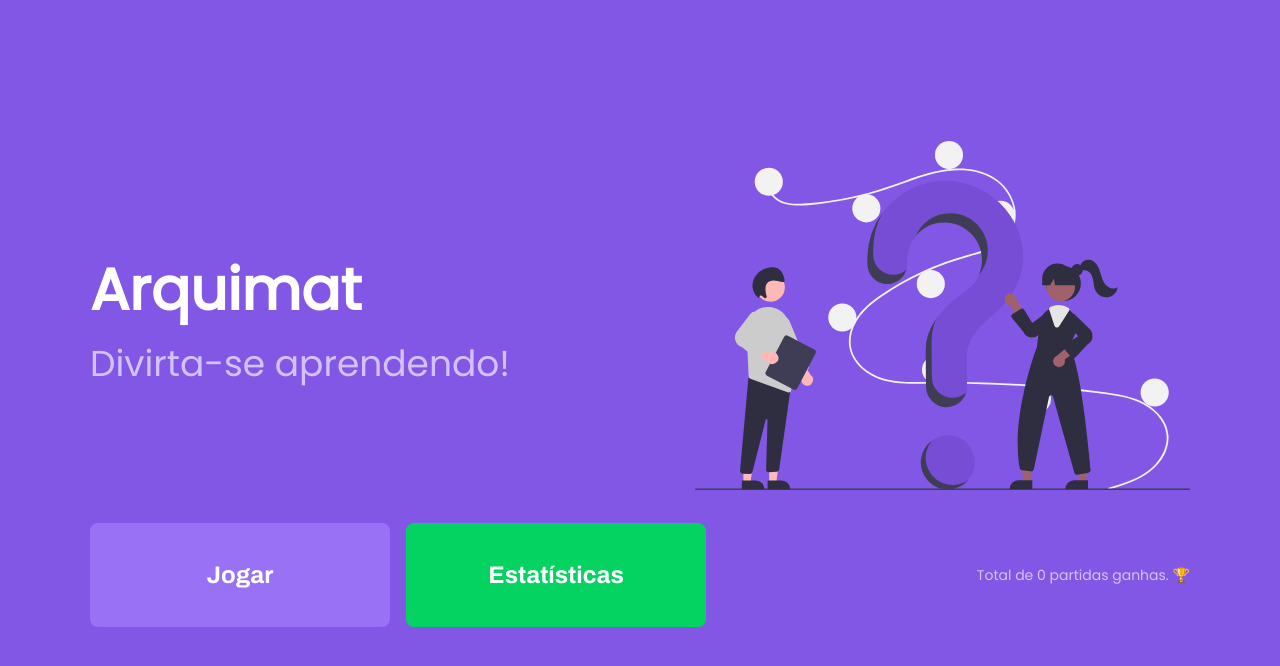
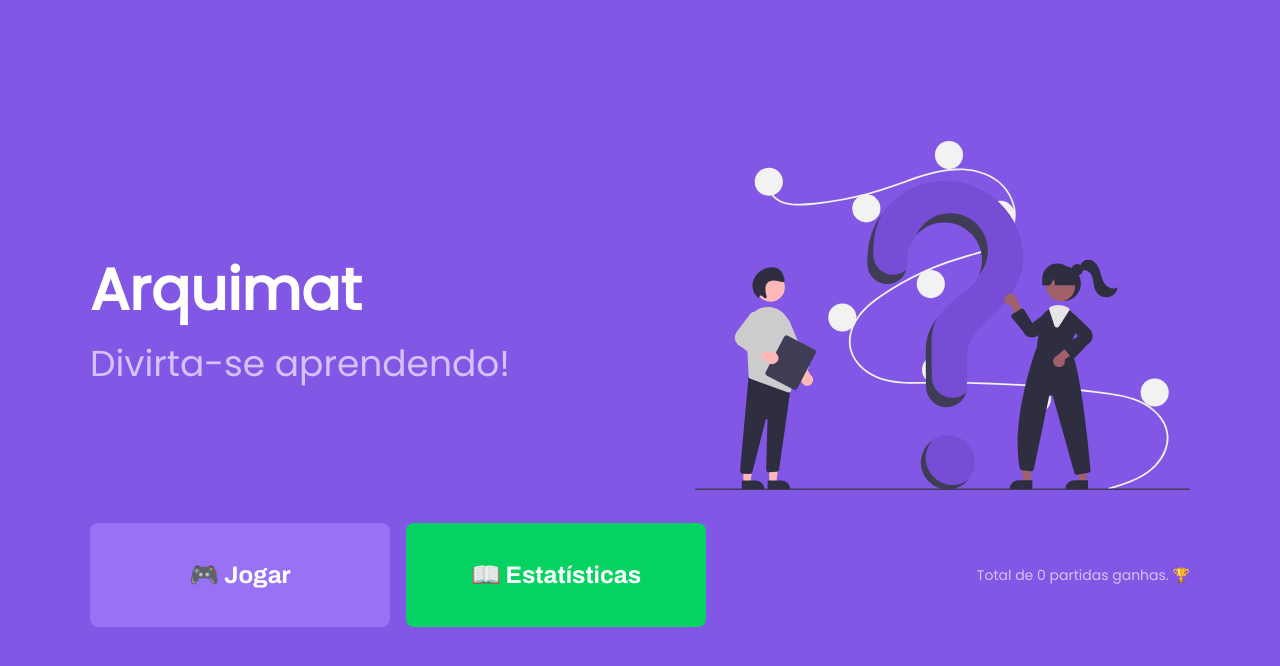
Before and after one commit to Mikael-R/arquimat, a React (Create React App) app: page / in a window 1280 px wide. Shown: the top 666 px of the page. Built offline with nearby package versions, Linux system fonts and the light colour scheme.

Commit message:
feat: 🎸 use emoji in buttons on landing page

```diff
--- a/src/pages/Landing/index.tsx
+++ b/src/pages/Landing/index.tsx
@@ -40,10 +40,10 @@ function Landing(): ReactElement {
 
         <div className="buttons-container">
           <Link to="/start-match" className="start-match">
-            Jogar
+            &#x1F3AE; Jogar
           </Link>
           <Link to="/player-status" className="player-status">
-            Estatísticas
+            &#x1F4D6; Estatísticas
           </Link>
         </div>
 
```
